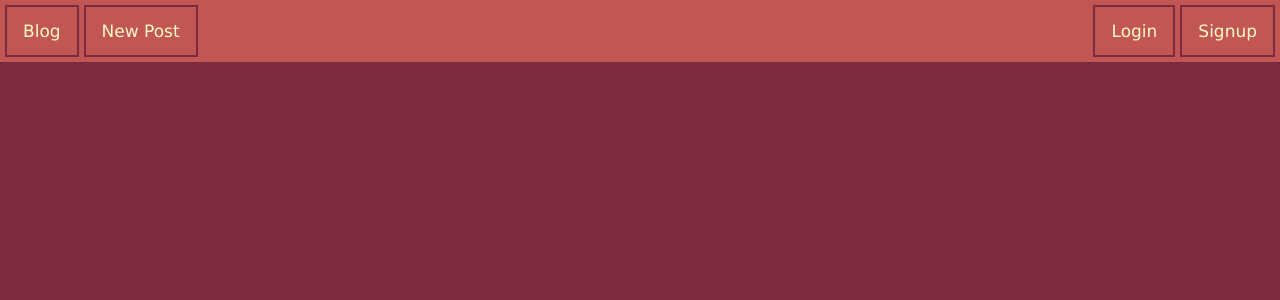
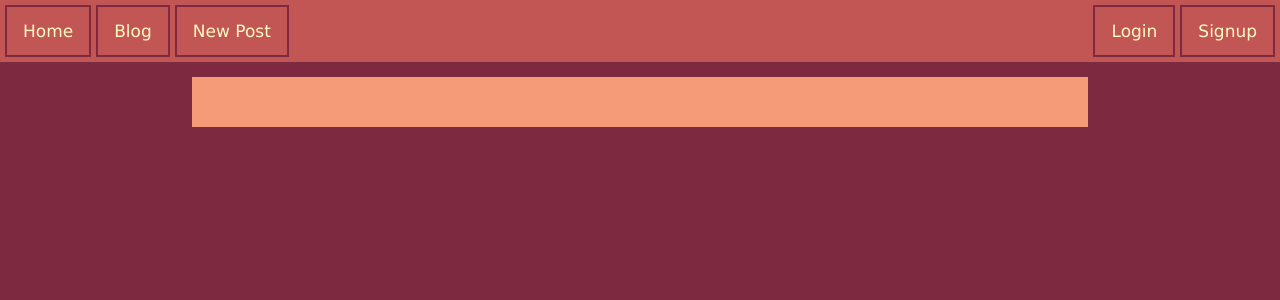
Before and after one commit to jeffmorice/blogz, a Flask app: page / in a window 1280 px wide. Shown: the top 300 px of the page. Run offline with Flask 2, Linux system fonts and the light colour scheme.

Commit message:
Added Home link to base.html. Modified index.html for styling purposes.

```diff
--- a/templates/base.html
+++ b/templates/base.html
@@ -7,6 +7,7 @@
   </head>
   <body>
     <div id='topbar'>
+      <a href="/" class="align_left" >Home</a>
       <a href="/blog" class="align_left" >Blog</a>
       <a href="/newpost" class="align_left" >New Post</a>
 
--- a/templates/index.html
+++ b/templates/index.html
@@ -1,9 +1,12 @@
 {% extends 'base.html' %}
 
+
   {% block content %}
+    <article>
       <ul>
       {% for user in users %}
         <li> <a href="/">{{user.username}}</a> </li>
       {% endfor %}
       </ul>
+    </article>
   {% endblock %}
```
Lines whose indentation alone changed are shown as unchanged.
